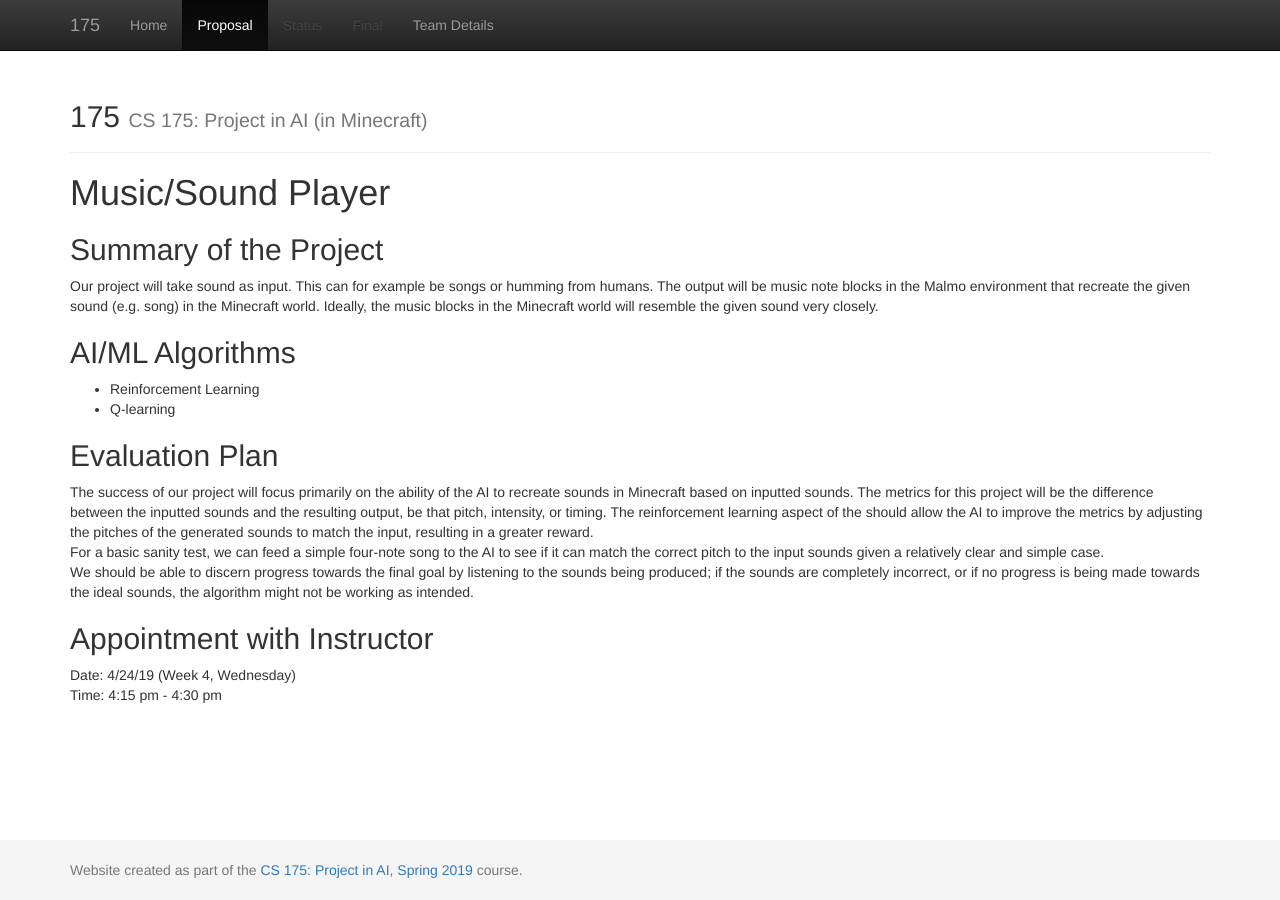
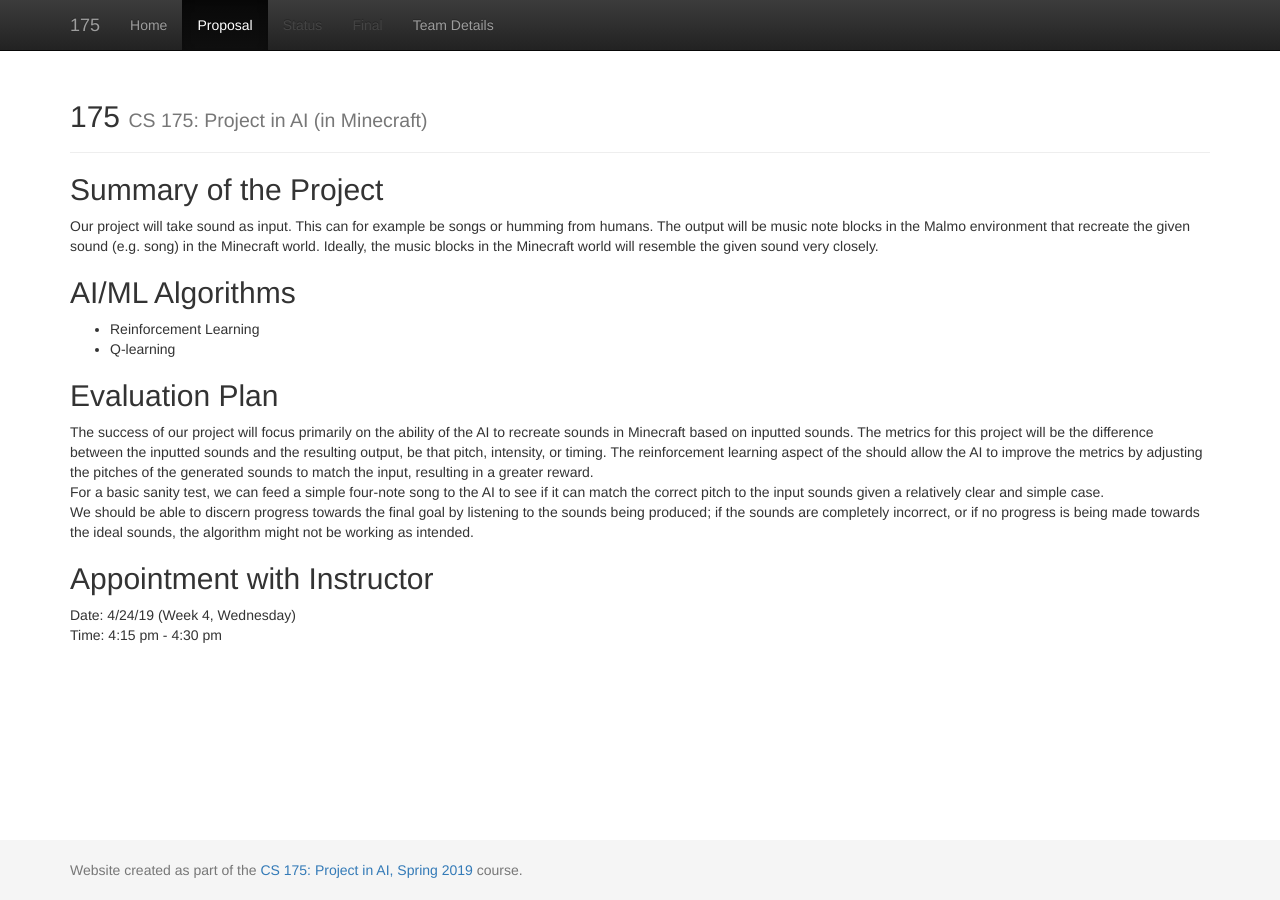
Before and after one commit to DylanAgiman/MuseAI, a Jekyll site: the page built from docs/proposal.md, in a window 1280 px wide. Built offline with Jekyll 4.4.1, drawn with Linux system fonts in a browser that asks for light colours.

Commit message:
removed title

```diff
--- a/docs/proposal.md
+++ b/docs/proposal.md
@@ -2,8 +2,6 @@
 layout: default
 title:  Proposal
 ---
-
-# Music/Sound Player
 
 ## Summary of the Project
 Our project will take sound as input. This can for example be songs or humming from humans. The output will be music note blocks in the Malmo environment that recreate the given sound (e.g. song) in the Minecraft world. Ideally, the music blocks in the Minecraft world will resemble the given sound very closely.
```
